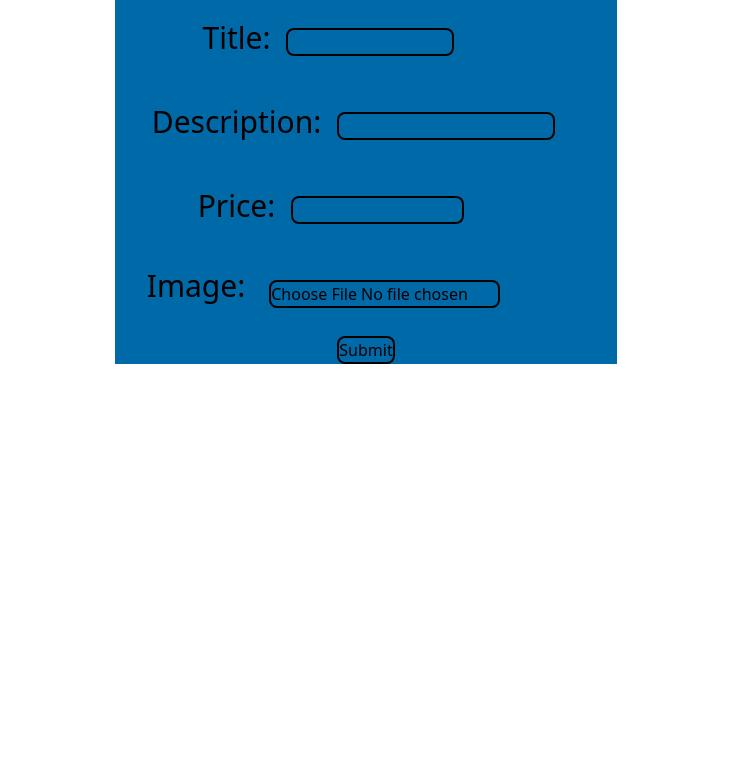
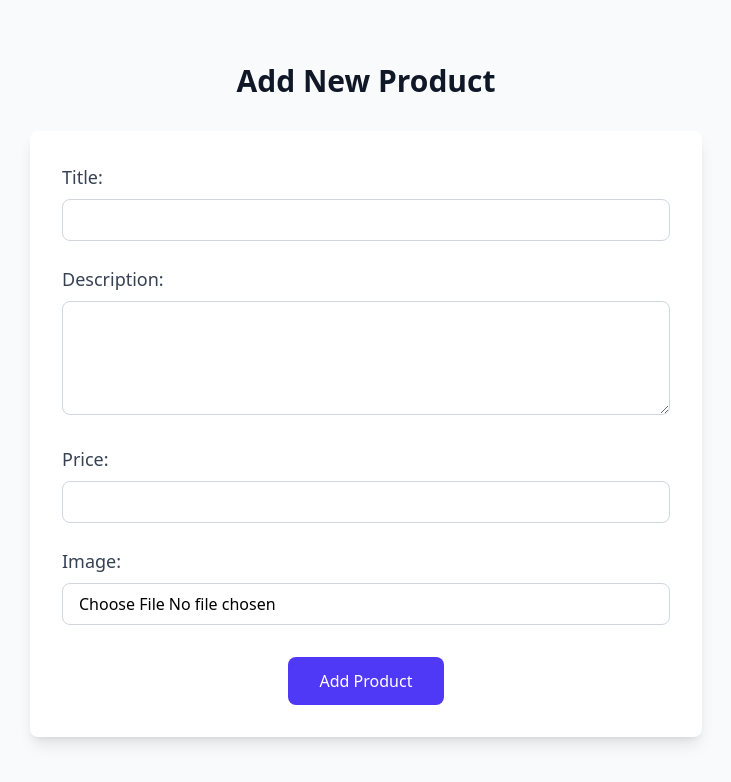
Before and after one commit to ANANTTIWARI01/Api_FullStack__Project, a React (Vite) app in the folder Frontend/: page /AddProduct in a window 1280 px wide. Shown: the top 782 px of the page, without its empty margins (274-1005 px from the left). Built offline with nearby package versions, Linux system fonts and the light colour scheme.

Commit message:
styling pages

```diff
--- a/Frontend/src/AddProduct.jsx
+++ b/Frontend/src/AddProduct.jsx
@@ -3,7 +3,6 @@ import { useState } from "react";
 import SingleProduct from "./SingleProduct";
 
 function AddProduct() {
-
   const [productData, setProductData] = useState({
     title: "",
     description: "",
@@ -12,21 +11,6 @@ function AddProduct() {
   });
 
   function handleChange(e) {
-    // if (e.target.name === "image") {
-    //   // console.log(e.target.files[0])
-
-    //   setProductData((prev) => ({
-    //     ...prev, image: e.target.files[0]
-    //   }))
-
-    // }
-    // else {
-    //   const { name, value,type, files } = e.target;
-    //   setProductData((prev) => ({
-    //     ...prev,
-    //     [name]: type === "file" ? files[0] : value
-    //   }));
-    // }
     const { name, value, type, files } = e.target;
     setProductData((prev) => ({
       ...prev,
@@ -48,66 +32,80 @@ function AddProduct() {
         headers: { "Content-Type": "multipar/form-data" }
       });
       console.log(response);
-
     }
     catch (error) {
       console.log(error)
     }
   }
 
-
-  // console.log(instance);
   return (
     <>
-      <div className="flex justify-center items-center ">
-        <div className="">
+      <div className="flex justify-center items-center min-h-screen bg-gray-50 py-12 px-4">
+        <div className="w-full max-w-2xl">
+          <h2 className="text-3xl font-bold text-center text-gray-900 mb-8">Add New Product</h2>
           <form
             onSubmit={addData}
             encType="multipart/form-data"
-            className="flex flex-col bg-sky-700 h-[50%] justify-center items-center"
+            className="bg-white shadow-lg rounded-lg p-8"
           >
-            <div className="flex mx-3 my-4">
-              <label htmlFor="title" className="text-3xl m-1">Title:</label>
+            <div className="mb-6">
+              <label htmlFor="title" className="block text-gray-700 text-lg font-medium mb-2">Title:</label>
               <input
                 type="text"
                 id="title"
                 name="title"
                 value={productData.title}
                 onChange={handleChange}
-                className="rounded-lg border-2 border-black m-3 w-[50%]"
+                className="w-full px-4 py-2 border border-gray-300 rounded-lg focus:outline-none focus:ring-2 focus:ring-indigo-500"
               />
             </div>
-            <div className="flex mx-3 my-4">
-              <label htmlFor="description" className="text-3xl m-1">Description:</label>
-              <input
-                type="text"
+
+            <div className="mb-6">
+              <label htmlFor="description" className="block text-gray-700 text-lg font-medium mb-2">Description:</label>
+              <textarea
                 id="description"
                 name="description"
-                value={productData.description} // Fixed typo here
+                value={productData.description}
                 onChange={handleChange}
-                className="rounded-lg border-2 border-black m-3 w-[50%]"
-              />
+                rows="4"
+                className="w-full px-4 py-2 border border-gray-300 rounded-lg focus:outline-none focus:ring-2 focus:ring-indigo-500"
+              ></textarea>
             </div>
-            <div className="flex mx-3 my-4">
-              <label htmlFor="price" className="text-3xl m-1">Price:</label>
+
+            <div className="mb-6">
+              <label htmlFor="price" className="block text-gray-700 text-lg font-medium mb-2">Price:</label>
               <input
                 type="number"
                 id="price"
                 name="price"
                 value={productData.price}
                 onChange={handleChange}
-                className="rounded-lg border-2 border-black m-3 w-[50%]"
+                className="w-full px-4 py-2 border border-gray-300 rounded-lg focus:outline-none focus:ring-2 focus:ring-indigo-500"
               />
             </div>
-             <div className="flex mx-5  my-4">
-            <label htmlFor="" className="text-3xl mx-3">Image:</label>
-            <input type="file" name="image" onChange={handleChange} className="rounded-lg border-2 border-black m-3 w-[50%]" />
+
+            <div className="mb-8">
+              <label htmlFor="image" className="block text-gray-700 text-lg font-medium mb-2">Image:</label>
+              <input
+                type="file"
+                id="image"
+                name="image"
+                onChange={handleChange}
+                className="w-full px-4 py-2 border border-gray-300 rounded-lg focus:outline-none focus:ring-2 focus:ring-indigo-500 bg-white"
+              />
             </div>
-            <button type="submit" className="border-2 border-black rounded-lg">Submit</button>
+
+            <div className="flex justify-center">
+              <button
+                type="submit"
+                className="bg-indigo-600 hover:bg-indigo-700 text-white font-medium py-3 px-8 rounded-lg transition duration-300 focus:outline-none focus:ring-2 focus:ring-indigo-500 focus:ring-offset-2"
+              >
+                Add Product
+              </button>
+            </div>
           </form>
         </div>
       </div>
-
     </>
   );
 }
--- a/Frontend/src/ShowProduct.jsx
+++ b/Frontend/src/ShowProduct.jsx
@@ -1,67 +1,94 @@
 import { useEffect, useState } from "react";
-import React from 'react'
+import React from 'react';
 import instance from "../axiosconfig";
 import { Link } from "react-router-dom";
 import SingleProduct from "./SingleProduct";
 import AddProduct from "./AddProduct";
 
-
 function ShowProduct() {
-
-    const [fetchData, setFetchData] = useState({})
-
+  const [fetchData, setFetchData] = useState([]);
+  const [loading, setLoading] = useState(true);
 
   async function fetchingData() {
     try {
+      setLoading(true);
       const getData = await instance.get("/product/get");
-          setFetchData(getData.data)
-
+      setFetchData(getData.data);
     } catch (error) {
-          console.log(error)
+      console.log(error);
+    } finally {
+      setLoading(false);
     }
   }
 
-      useEffect(()=>{
-        fetchingData()
-      },[fetchData])
-
+  useEffect(() => {
+    fetchingData();
+  }, []); // Remove dependency on fetchData to avoid infinite loop
 
   return (
-    <>
-    <div>
-    <div>
-        {/* <button onClick={() => { fetchingData() }}>Get Products</button> */}
-        <p>fetch products</p>
+    <div className="min-h-screen bg-gray-50">
+      {/* Header */}
+      <div className="bg-white shadow">
+        <div className="max-w-7xl mx-auto px-4 sm:px-6 lg:px-8 py-6">
+          <div className="flex items-center justify-between">
+            <h1 className="text-3xl font-bold text-gray-900">Our Products</h1>
+            <Link
+              to="/AddProduct"
+              className="bg-indigo-600 hover:bg-indigo-700 text-white font-medium py-2 px-4 rounded-md transition duration-300 flex items-center"
+            >
+              <span className="mr-2">+</span> Add Product
+            </Link>
+          </div>
+        </div>
       </div>
 
-      <div className="flex flex-row grid grid-flow-col grid-rows-4 gap-4">
-        {fetchData.length > 0 ? (
-          fetchData.map((obj) => {
-            return (
-              <div key={obj._id}>
-                <h1>{obj.title}</h1>
-                <p>{obj.description}</p>
-                <h3>{obj.price}</h3>
-                {/* <img src={`http://localhost:8080${obj.image}`} alt={obj.title} width="200" /> */}
-                <Link to={`/product/${obj._id}`}>
-                  <img src={`https://api-fullstack-project-back.onrender.com${obj.image}`} alt={obj.title} width="200" />
+      {/* Product Grid */}
+      <div className="max-w-7xl mx-auto px-4 sm:px-6 lg:px-8 py-8">
+        {loading ? (
+          <div className="flex justify-center items-center h-64">
+            <p className="text-xl text-gray-500">Loading products...</p>
+          </div>
+        ) : fetchData.length > 0 ? (
+          <div className="grid grid-cols-1 sm:grid-cols-2 md:grid-cols-3 lg:grid-cols-4 gap-6">
+            {fetchData.map((product) => (
+              <div
+                key={product._id}
+                className="bg-white rounded-lg shadow-md overflow-hidden hover:shadow-lg transition duration-300"
+              >
+                <Link to={`/product/${product._id}`} className="block">
+                  <div className="h-48 overflow-hidden">
+                    <img
+                      src={`https://api-fullstack-project-back.onrender.com${product.image}`}
+                      alt={product.title}
+                      className="w-full h-full object-cover transform hover:scale-105 transition duration-500"
+                    />
+                  </div>
+                  <div className="p-4">
+                    <h2 className="text-lg font-semibold text-gray-800 mb-1 truncate">{product.title}</h2>
+                    <p className="text-gray-600 text-sm mb-2 line-clamp-2">{product.description}</p>
+                    <div className="flex items-center justify-between mt-2">
+                      <span className="text-xl font-bold text-indigo-600">${product.price}</span>
+                      <span className="bg-green-100 text-green-800 text-xs font-medium px-2 py-1 rounded">In Stock</span>
+                    </div>
+                  </div>
                 </Link>
-
               </div>
-            );
-          })
+            ))}
+          </div>
         ) : (
-          <p>No products available</p>
+          <div className="flex flex-col items-center justify-center h-64 bg-white rounded-lg shadow p-6">
+            <p className="text-xl text-gray-500 mb-4">No products available</p>
+            <Link
+              to="/AddProduct"
+              className="bg-indigo-600 hover:bg-indigo-700 text-white font-medium py-2 px-4 rounded-md transition duration-300"
+            >
+              Add Your First Product
+            </Link>
+          </div>
         )}
       </div>
     </div>
-    <div>
-      <Link to="/AddProduct">
-      <button className="border-2 border-black rounded-lg p-4">Add Product</button>
-      </Link>
-    </div>
-    </>
-  )
+  );
 }
 
-export default ShowProduct
+export default ShowProduct;
--- a/Frontend/src/SingleProduct.jsx
+++ b/Frontend/src/SingleProduct.jsx
@@ -19,11 +19,26 @@ function SingleProduct() {
   }
 
   return (
-    <div>
-      <h1>{product.title}</h1>
-      <p>{product.description}</p>
-      <h3>{product.price}</h3>
-      <img src={`https://api-fullstack-project-back.onrender.com${product.image}`} alt={product.title} />
+    <div className="max-w-6xl mx-auto px-4 py-8">
+      <div className="bg-white rounded-lg shadow-md overflow-hidden">
+        <div className="md:flex">
+          {/* Product image */}
+          <div className="md:w-1/2">
+            <img
+              src={`https://api-fullstack-project-back.onrender.com${product.image}`}
+              alt={product.title}
+              className="w-full h-96 object-contain"
+            />
+          </div>
+
+          {/* Product details */}
+          <div className="md:w-1/2 p-6">
+            <h1 className="text-3xl font-bold text-gray-900 mb-4">{product.title}</h1>
+            <p className="text-gray-600 mb-6 leading-relaxed">{product.description}</p>
+            <h3 className="text-2xl font-bold text-indigo-600">${product.price}</h3>
+          </div>
+        </div>
+      </div>
     </div>
   )
 }
```
Lines whose indentation alone changed are shown as unchanged.
